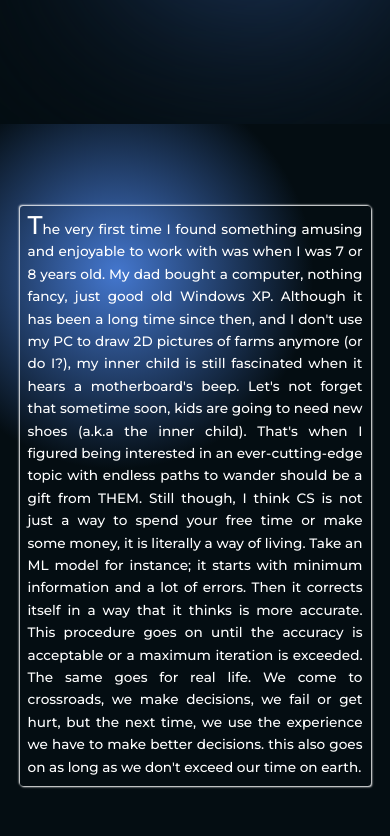
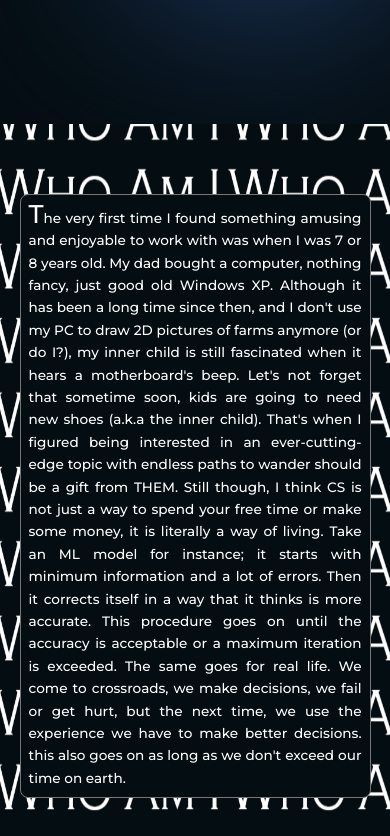
Before and after one commit to alivarastepour/Who_Am_I, a Next.js app: page / in a window 390 px wide. Shown: the part 820-1656 px from the top of the page. Built offline with nearby package versions, Linux system fonts and the light colour scheme.

Commit message:
UI improvement

```diff
--- a/styles/whoAmI.module.scss
+++ b/styles/whoAmI.module.scss
@@ -121,17 +121,19 @@
 @media only screen and (max-width: 575px) {
   .who-am-i-wrapper {
     .who-am-i-background-wrapper {
-      background: radial-gradient(
-        circle at 30% 20%,
-        $secondary_background_color,
-        $primary_background_color 30%
-      );
+      // background: radial-gradient(
+      //   circle at 30% 20%,
+      //   $secondary_background_color,
+      //   $primary_background_color 30%
+      // );
+      background-size: 60% 10%;
     }
     .body {
-      background: none;
+      // background: none;
       width: 90%;
-      border-radius: 0.2rem;
-      box-shadow: -1px -1px 2px #fff, 1px 1px 2px #fff;
+      border-radius: 0.5rem;
+      // box-shadow: -1px -1px 2px #fff, 1px 1px 2px #fff;
+      border: 1px solid #777;
     }
   }
 }
```
